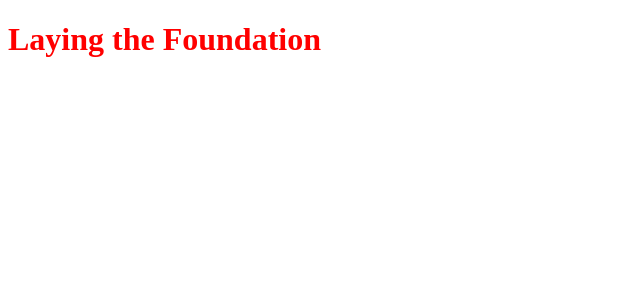
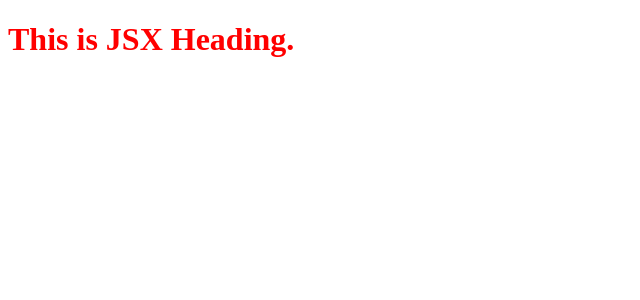
Before and after one commit to swapnil-game565/lets-learn-react, a React (Vite) app: page / in a window 1280 px wide. Shown: the top 300 px of the page, without its empty margins (0-640 px from the left). Built offline with nearby package versions, Linux system fonts and the light colour scheme.

Commit message:
Introduce JSX into our code.

```diff
--- a/App.js
+++ b/App.js
@@ -4,5 +4,16 @@ import ReactDOM from "react-dom/client";
 //React Element
 const heading = React.createElement("h1",{id:"heading"},"Laying the Foundation");
 
+console.log(heading);
+
+//JSX - JSX not html in javascript  or HTML inside javascript.
+//JSX is looks  like html/xml
+// JSX stands for JavaScript XML.
+// It’s a syntax extension for JavaScript that allows you to write HTML-like code inside JavaScript.
+// ✅ JSX lets you describe the UI structure in a way that feels like writing HTML, but under the hood it’s just JavaScript.
+
+const jsxHeading = <h1 id="heading" className="head"> This is JSX Heading.</h1>
+console.log(jsxHeading);
+
 const root = ReactDOM.createRoot(document.getElementById("root"));
-root.render(heading);
+root.render(jsxHeading);
```
